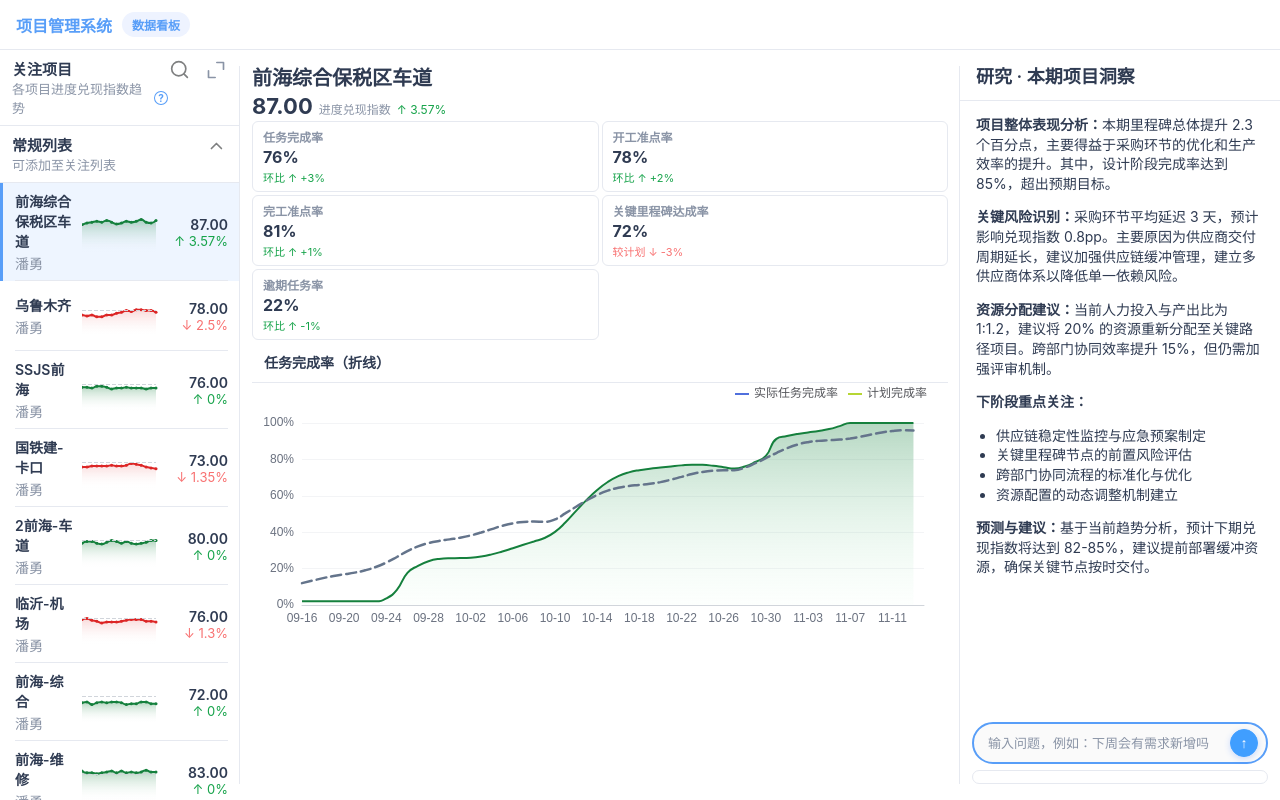
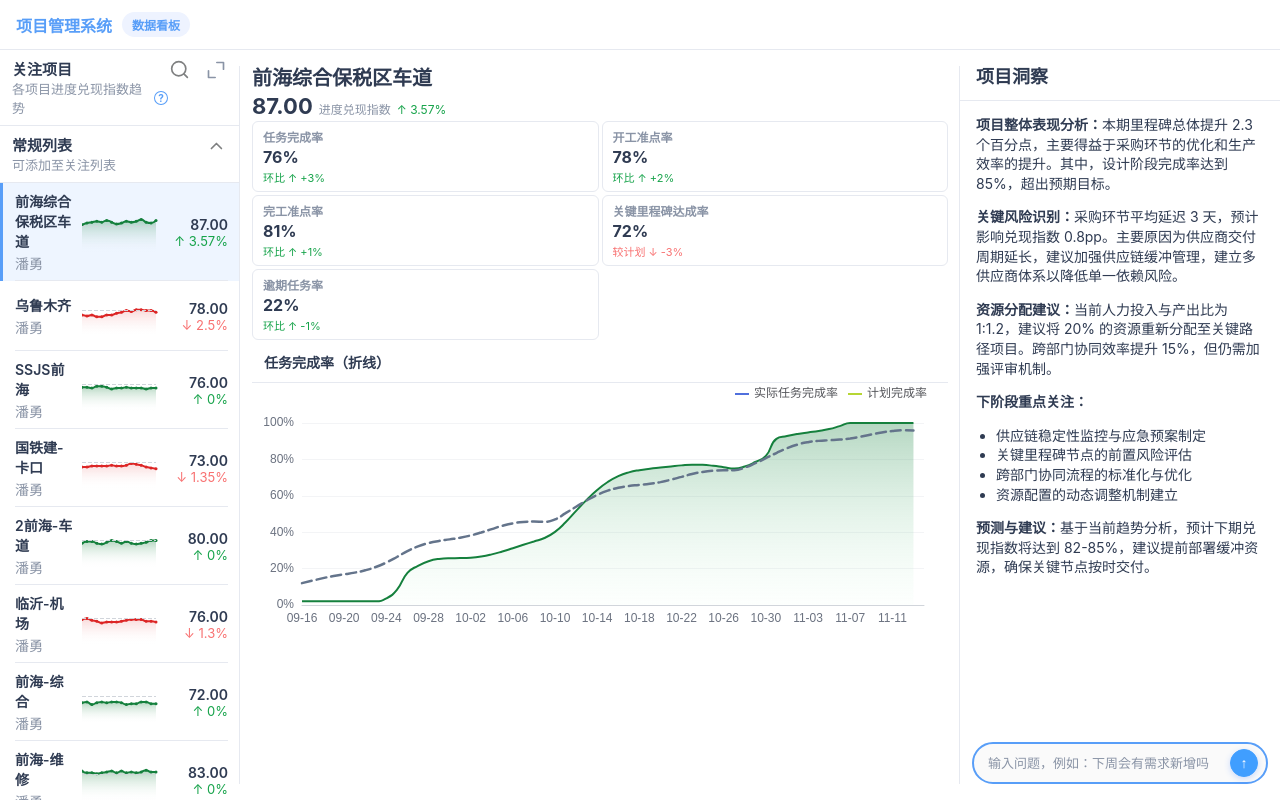
Before and after one commit to Soulcool22/dashboard-vue, a Vue app: page / in a window 1280 px wide. Built offline with nearby package versions, Linux system fonts and the light colour scheme; what @icon-park/vue-next would draw is missing.

Commit message:
清除格式

```diff
--- a/src/components/ResearchChat.vue
+++ b/src/components/ResearchChat.vue
@@ -1,7 +1,7 @@
 <template>
   <section class="col col-right">
     <div class="research-section">
-      <h3 class="research-title">研究 · 本期项目洞察</h3>
+      <h3 class="research-title">项目洞察</h3>
       <div class="research-content">
         <p><strong>项目整体表现分析：</strong>本期里程碑总体提升 2.3 个百分点，主要得益于采购环节的优化和生产效率的提升。其中，设计阶段完成率达到 85%，超出预期目标。</p>
         <p><strong>关键风险识别：</strong>采购环节平均延迟 3 天，预计影响兑现指数 0.8pp。主要原因为供应商交付周期延长，建议加强供应链缓冲管理，建立多供应商体系以降低单一依赖风险。</p>
@@ -20,9 +20,6 @@
       <div class="search-container">
         <el-input v-model="searchQuery" placeholder="输入问题，例如：下周会有需求新增吗？" clearable></el-input>
         <el-button class="search-button" type="primary" @click="onSearch">↑</el-button>
-      </div>
-      <div class="dialogue-list">
-        <div v-for="(m,i) in messages" :key="'msg-'+i" :class="['msg', m.role]">{{ m.text }}</div>
       </div>
     </div>
   </section>
```
